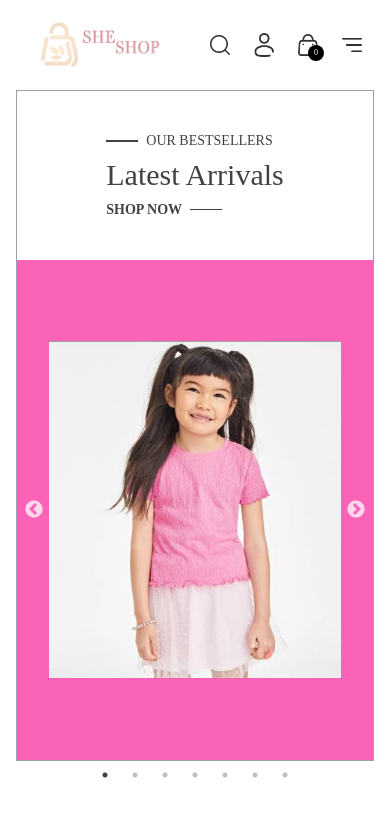
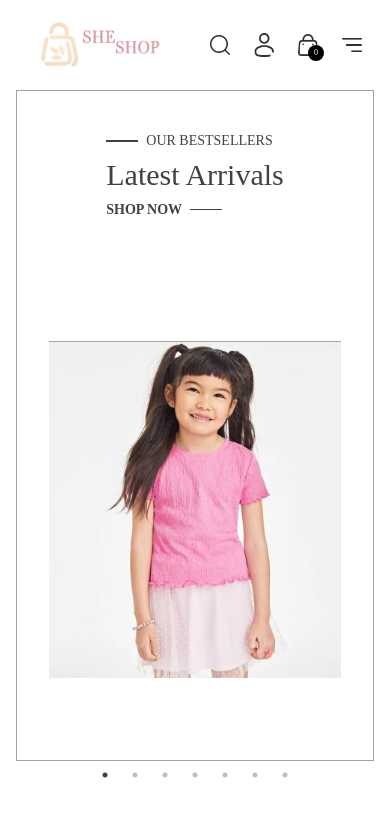
Before and after one commit to shivengoomer/SheShop, a React (Vite) app: page / in a window 390 px wide. Shown: the top 840 px of the page. Built offline with nearby package versions, Linux system fonts and the light colour scheme.

Commit message:
hamburger menu

```diff
--- a/src/components/Hero.jsx
+++ b/src/components/Hero.jsx
@@ -53,7 +53,7 @@ const Hero = () => {
       {/* Hero Right Side */}
 
       {/* <img src={assets.hero_img} alt="" className="w-full sm:w-1/2" /> */}
-      <div className='w-full sm:w-1/2 flex flex-col justify-center h-[500px]  bg-pink-400 p-8'>
+      <div className='w-full sm:w-1/2 flex flex-col justify-center h-[500px]  bg-white-400 p-8'>
       <Slider {...settings}>
         {data.map((d) => (
           <img src={d} alt="" className="w-full sm:w-full h-[500px] object-contain justify-center overflow-hidden" />
--- a/src/components/Navbar.jsx
+++ b/src/components/Navbar.jsx
@@ -74,8 +74,8 @@ const Navbar = () => {
 
       {/* Sidebar menu for small screens */}
       <div
-        className={`absolute top-0 right-0 bottom-0 overflow-hidden bg-white ease-in duration-300
-             ${visible ? "w-full" : "w-0"}`}
+        className={`absolute top-0 right-0 bottom-0 overflow-hidden z-51 bg-white ease-in duration-300
+             ${visible ? "w-full sticky" : "w-0"}`}
       >
         <div className="flex flex-col text-gray-600 ">
           <div
```
